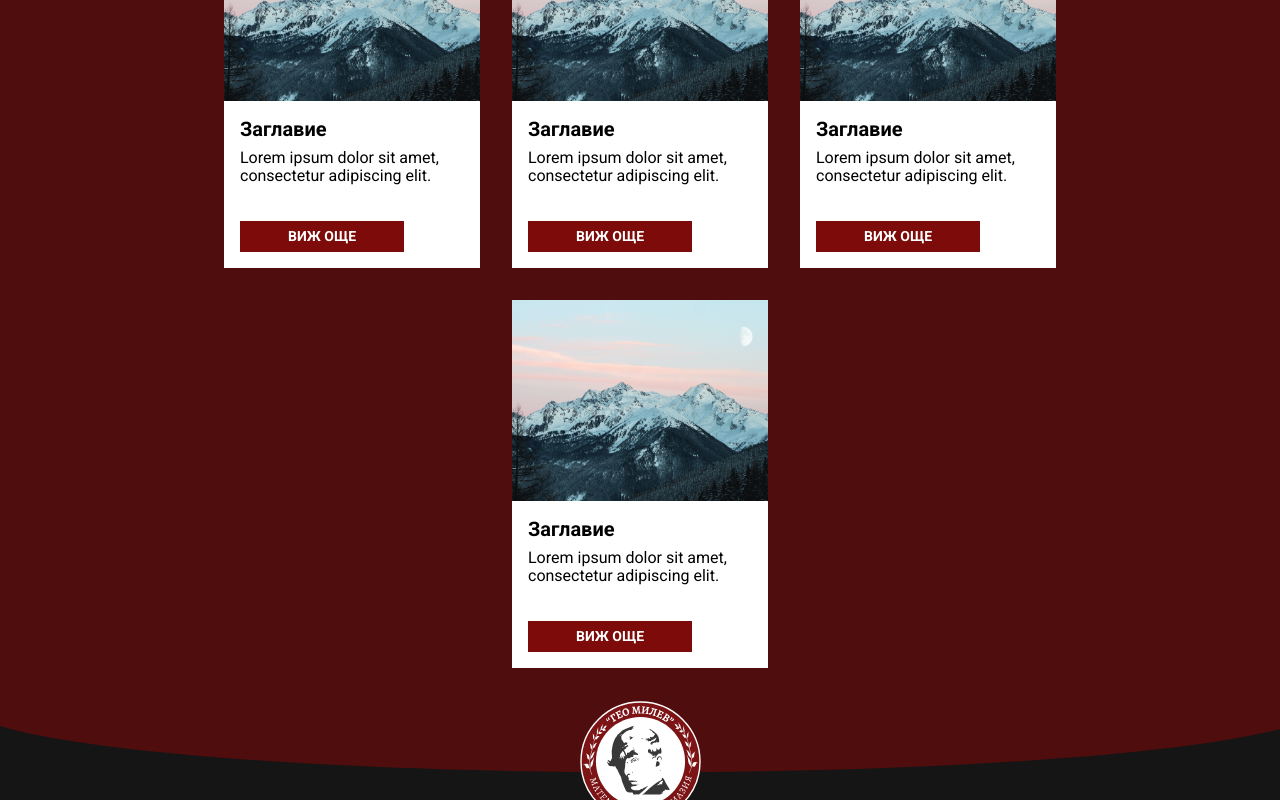
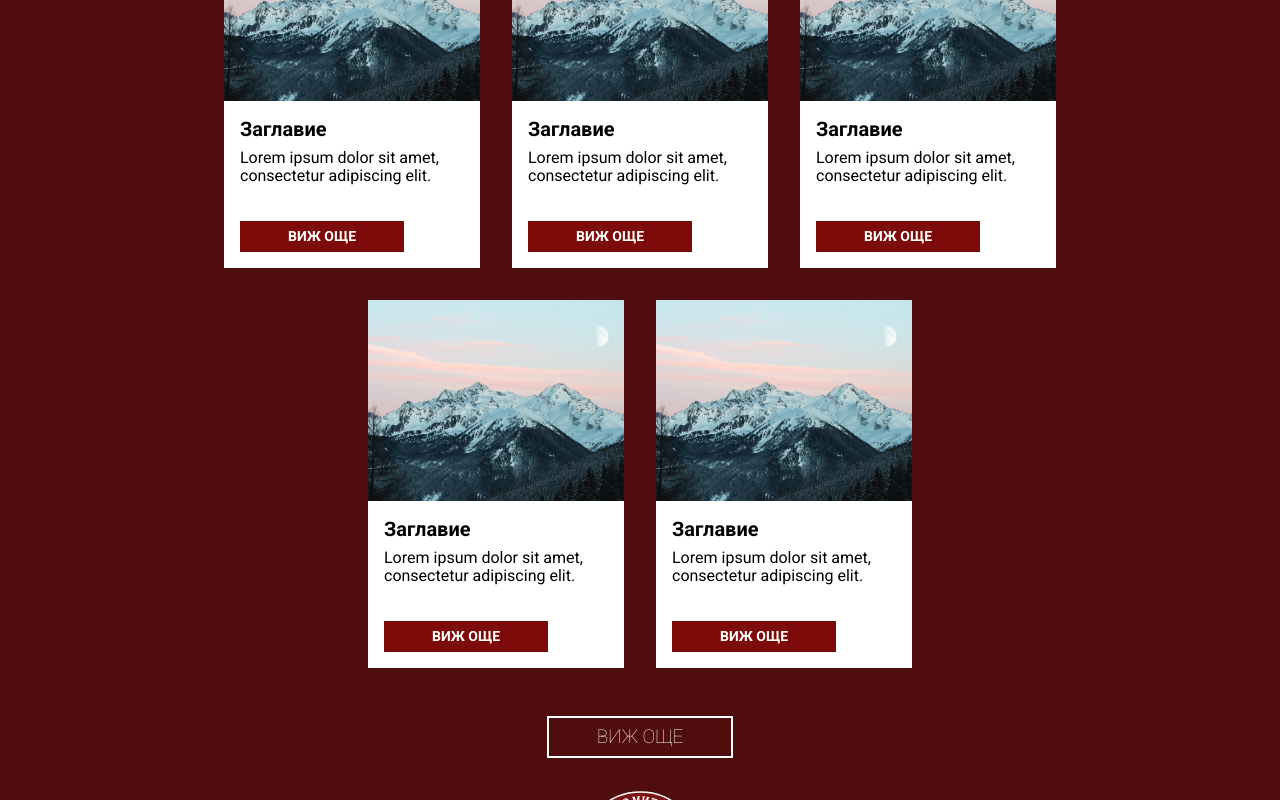
Before and after one commit to geo-milev/site, a SvelteKit app: page /news in a window 1280 px wide. Shown: the part 1258-2058 px from the top of the page. Built offline with nearby package versions, Linux system fonts and the light colour scheme.

Commit message:
Add news grid

```diff
--- a/src/lib/Navbar.svelte
+++ b/src/lib/Navbar.svelte
@@ -26,7 +26,7 @@
     // This prop allows it to be set to fixed in cases such as the main page, where the content
     // should go below the navbar
     export let fixed = false;
-    export let title: string;
+    export let title: string = null;
 
     $: scrollMode = (scrollY > 0) || !fixed;
 </script>
--- a/src/routes/(pages)/news/+page.svelte
+++ b/src/routes/(pages)/news/+page.svelte
@@ -1,12 +1,27 @@
 <script lang="ts">
 	import ArticlePreview from "../../../lib/ArticlePreview.svelte";
 	import BigArticlePreview from "$lib/BigArticlePreview.svelte";
+	import SecondaryButton from "$lib/SecondaryButton.svelte";
+	import { fly } from "svelte/transition";
 
 	let articles: ArticlePreview[] = Array(9).fill({ title: "Заглавие",
 		description: "Lorem ipsum dolor sit amet, consectetur adipiscing elit.",
 		imgSrc: "/pexels-eberhard-grossgasteiger-1287145.jpg",
 		href: "/about-us",
 		date: new Date() })
+
+	let remainArticles = true;
+
+	// This is currently a dummy function showcasing functionality that will only be available
+	// once the backend is
+	const requestMoreArticles = () => {
+		if (articles.length > 20) {
+			remainArticles = false;
+			return;
+		}
+
+		articles = articles.concat(articles);
+	}
 </script>
 
 <div class="container">
@@ -15,12 +30,17 @@
 		<div class="big-article-preview">
 			<BigArticlePreview preview="{articles[0]}" />
 		</div>
-		{#each articles.slice(1) as article}
-			<div class="article-preview">
+		{#each articles as article}
+			<div class="article-preview" transition:fly={{ duration: 300 }}>
 				<ArticlePreview preview="{article}" />
 			</div>
 		{/each}
 	</div>
+	{#if remainArticles}
+		<SecondaryButton text="Виж още" action="{requestMoreArticles}" />
+		{:else}
+		<span class="no-more-articles">Това са всички новини.</span>
+	{/if}
 </div>
 
 <style>
@@ -80,4 +100,14 @@
         height: 23rem;
         width: 34rem;
 	}
+
+	.no-more-articles {
+        font-family: 'Roboto', serif;
+        font-style: normal;
+        font-weight: 700;
+        font-size: 16px;
+        line-height: 18px;
+        text-align: center;
+        color: #FFFFFF
+	}
 </style>
```
